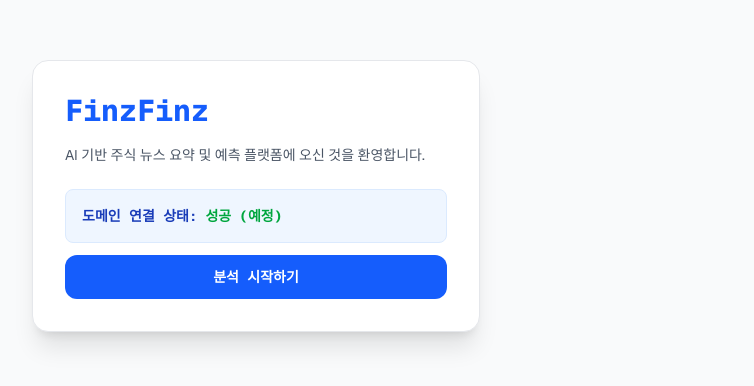
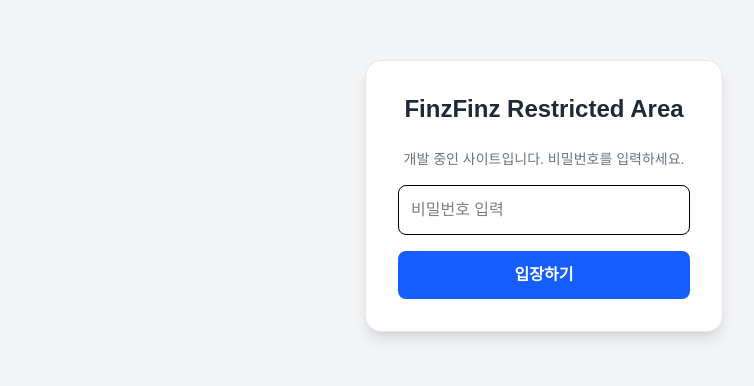
Before and after one commit to IkhyunKwon-00/finzfinz, a Next.js app: page / in a window 1280 px wide. Shown: the part 204-590 px from the top of the page, without its empty margins (96-850 px from the left). Built offline with nearby package versions, Linux system fonts and the light colour scheme.

Commit message:
feat: Add password protection to main page

```diff
--- a/src/app/page.tsx
+++ b/src/app/page.tsx
@@ -1,20 +1,65 @@
+'use client'; // 클라이언트 측에서 실행되는 코드임을 명시
+
+import { useState } from 'react';
+
 export default function Home() {
+  const [password, setPassword] = useState('');
+  const [isAuthorized, setIsAuthorized] = useState(false);
+
+  // 🔐 나만 아는 비밀번호 설정 (원하는 것으로 바꾸세요!)
+  const MY_SECRET = "0914";
+
+  // 비밀번호 확인 함수
+  const handleLogin = () => {
+    if (password === MY_SECRET) {
+      setIsAuthorized(true);
+    } else {
+      alert('비밀번호가 틀렸습니다.');
+    }
+  };
+
+  // 1. 권한이 없을 때 보여줄 "비공개" 화면
+  if (!isAuthorized) {
+    return (
+      <div className="flex flex-col items-center justify-center min-h-screen bg-gray-100">
+        <div className="p-8 bg-white shadow-lg rounded-2xl border border-gray-200 text-center">
+          <h1 className="text-2xl font-bold mb-6 text-gray-800">FinzFinz Restricted Area</h1>
+          <p className="text-sm text-gray-500 mb-4">개발 중인 사이트입니다. 비밀번호를 입력하세요.</p>
+
+          <input
+            type="password"
+            placeholder="비밀번호 입력"
+            className="w-full border p-3 rounded-lg mb-4 focus:outline-none focus:ring-2 focus:ring-blue-500 text-black"
+            onChange={(e) => setPassword(e.target.value)}
+            onKeyDown={(e) => e.key === 'Enter' && handleLogin()} // 엔터키 지원
+          />
+
+          <button
+            onClick={handleLogin}
+            className="w-full bg-blue-600 text-white py-3 rounded-lg font-bold hover:bg-blue-700 transition-all"
+          >
+            입장하기
+          </button>
+        </div>
+      </div>
+    );
+  }
+
+  // 2. 비밀번호 통과 시 보여줄 "진짜" 개발 화면
   return (
-    <main className="flex min-h-screen flex-col items-center justify-center p-24 bg-gray-50">
-      <div className="z-10 max-w-5xl w-full items-center justify-between font-mono text-sm lg:flex">
-        <div className="p-8 bg-white shadow-xl rounded-2xl border border-gray-200 w-full max-w-md">
-          <h1 className="text-3xl font-extrabold text-blue-600 mb-4">FinzFinz</h1>
-          <p className="text-gray-600 mb-6 font-sans">
-            AI 기반 주식 뉴스 요약 및 예측 플랫폼에 오신 것을 환영합니다.
-          </p>
-          <div className="space-y-3">
-            <div className="p-4 bg-blue-50 rounded-lg border border-blue-100">
-              <span className="font-bold text-blue-800">도메인 연결 상태:</span>
-              <span className="ml-2 text-green-600 font-bold">성공 (예정)</span>
-            </div>
-            <button className="w-full py-3 bg-blue-600 text-white rounded-xl font-bold hover:bg-blue-700 transition-all">
-              분석 시작하기
-            </button>
+    <main className="flex min-h-screen flex-col items-center justify-center p-24 bg-white">
+      <div className="text-center">
+        <h1 className="text-4xl font-extrabold text-blue-600 mb-4">FinzFinz Admin Dashboard</h1>
+        <p className="text-lg text-gray-600">성공적으로 접속하셨습니다. 이제 본격적으로 개발을 시작해볼까요?</p>
+
+        <div className="mt-10 grid grid-cols-1 md:grid-cols-2 gap-4">
+          <div className="p-6 border rounded-xl hover:shadow-md transition-all">
+            <h2 className="font-bold text-xl mb-2">📊 데이터 분석</h2>
+            <p className="text-gray-500">FastAPI 모델 서버와 연결하여 예측치를 가져옵니다.</p>
+          </div>
+          <div className="p-6 border rounded-xl hover:shadow-md transition-all">
+            <h2 className="font-bold text-xl mb-2">📰 뉴스 요약</h2>
+            <p className="text-gray-500">실시간 크롤링된 뉴스를 AI가 요약합니다.</p>
           </div>
         </div>
       </div>
```
